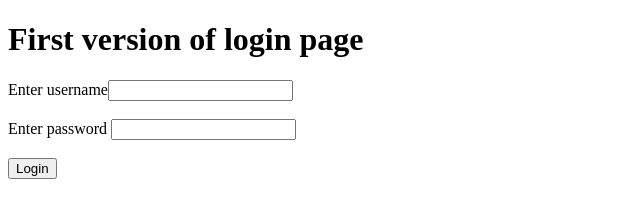
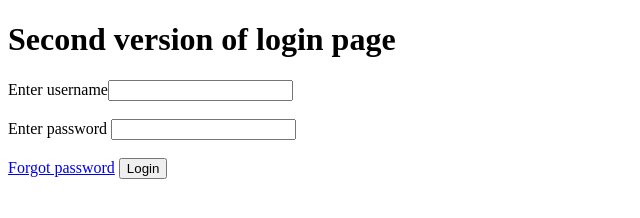
Before and after one commit to chandan317/Branch-project, a plain HTML site: page index.html in a window 1280 px wide. Shown: the whole page, without its empty margins (0-640 px from the left). Drawn offline with Linux system fonts and the light colour scheme.

Commit message:
will develop second version of project

```diff
--- a/index.html
+++ b/index.html
@@ -6,9 +6,10 @@
     <title>Branch project</title>
   </head>
   <body>
-    <h1>First version of login page</h1>
+    <h1>Second version of login page</h1>
     Enter username<input type="text" /><br /><br />
     Enter password <input type="password" /><br /><br />
+    <a href="#">Forgot password</a>
     <button>Login</button>
   </body>
 </html>
```
